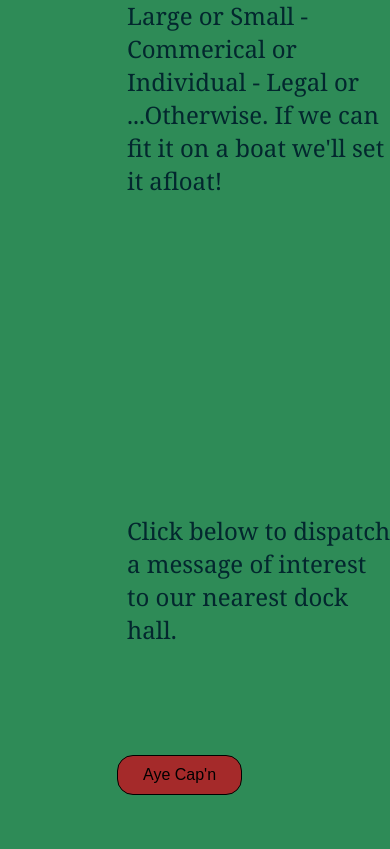
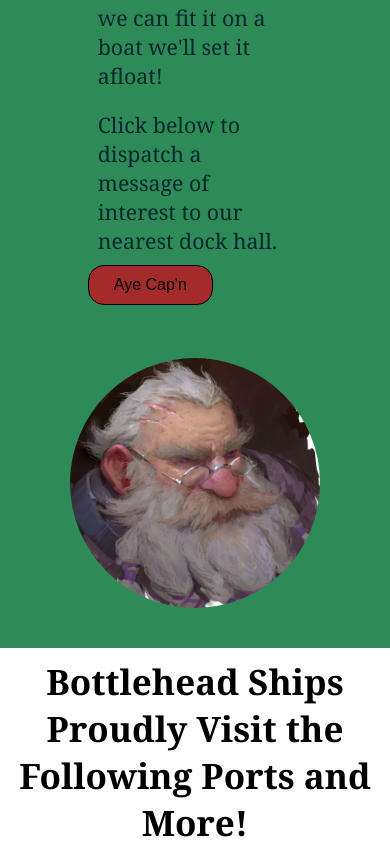
Before and after one commit to CowboyAragorn/bottlehead_trading_co, a plain HTML site: page index.html in a window 390 px wide. Shown: the part 682-1531 px from the top of the page. Drawn offline with Linux system fonts and the light colour scheme.

Commit message:
Media Query Added

```diff
--- a/style.css
+++ b/style.css
@@ -51,7 +51,6 @@ a{
 .runner1{
     gap: 100px;
     background-color: seagreen;
-    flex-wrap: wrap;
 }
 
 .banner1{
@@ -81,12 +80,21 @@ a{
     color: #03272e;
 }
 
+.img1{
+    max-height: auto;
+    max-width: 350px;
+    border-radius: 70%;
+    padding: 10px;
+    margin-bottom: 30px;
+
+}
+
 button{
     padding: 10px 25px;
     border-radius: 16px;
     width: fit-content;
     font-size: 12pt;
-    margin-bottom: : 10pt;
+    margin-bottom: 10pt;
 }
 
 .button1{
@@ -95,20 +103,31 @@ button{
     color: black;
 }
 
+@media screen and (min-width:320px) and (max-width: 812px){
+    .runner1{
+        flex-wrap:wrap;
+        gap: 30px;
+    }
+    .banner1{
+        max-width: 55%;
+    }
+    .title{
+        font-size: 25pt;
+    }
+    .text1{
+        font-size: 16pt;
+    }
+
+    .img1{
+        max-width: 250px;
+        max-height: auto;
+    }
+}
+
 .button2{
     background-color: seagreen;
     border: solid 1px black;
     color: black;
-}
-
-
-.img1{
-    max-height: auto;
-    max-width: 350px;
-    border-radius: 70%;
-    padding: 10px;
-    margin-bottom: 30px;
-
 }
 
 
```
